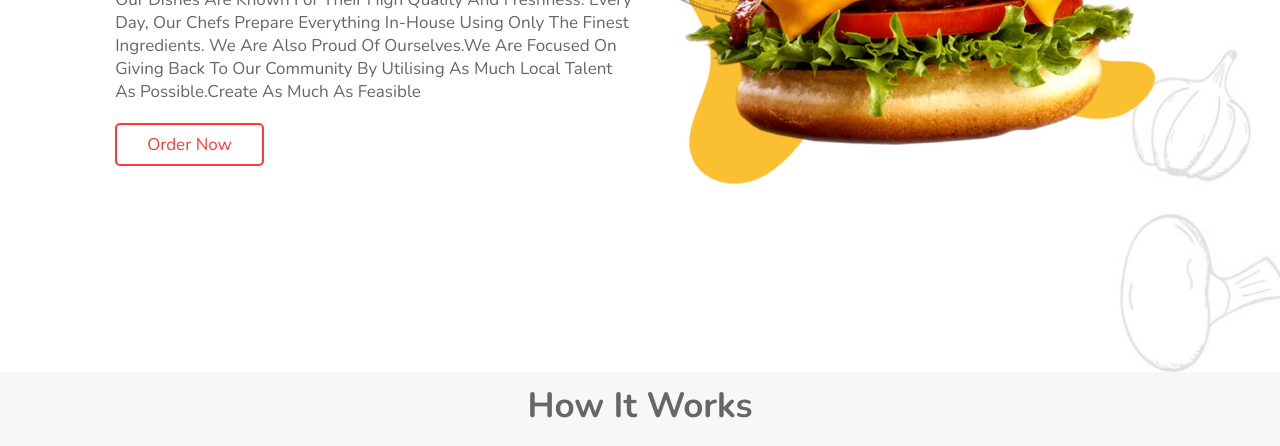
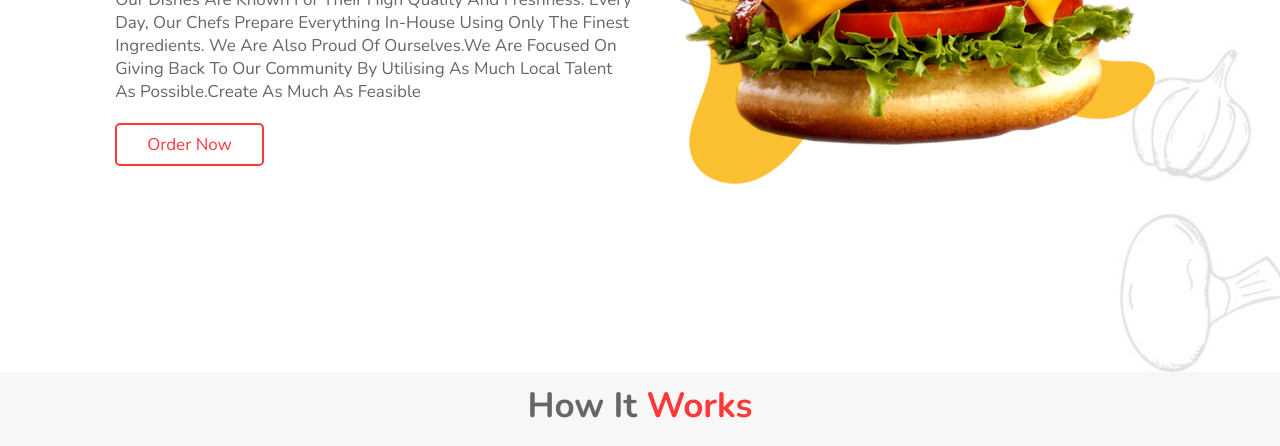
Before and after one commit to ParagiJain/foodhub, a plain HTML site: page index.html in a window 1280 px wide. Shown: the part 428-874 px from the top of the page. Drawn offline with nearby package versions, Linux system fonts and the light colour scheme.

Commit message:
heading modified

```diff
--- a/style/style.css
+++ b/style/style.css
@@ -38,6 +38,9 @@ section{
   font-size: 3.5rem;
   padding:1rem;
   color:#666;
+}
+.head span{
+  color:var(--red);
 }
 .heading{
   margin-top: 80px;
```
Also changed, not shown: review.html (+0 -1 lines).
